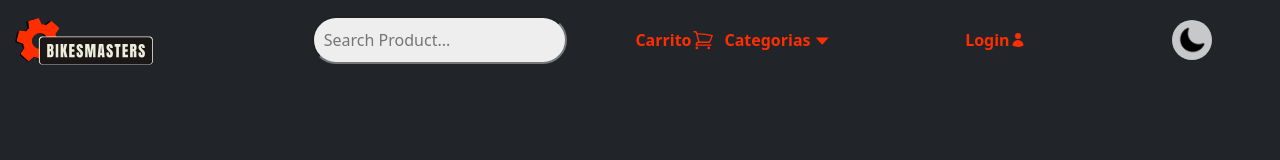
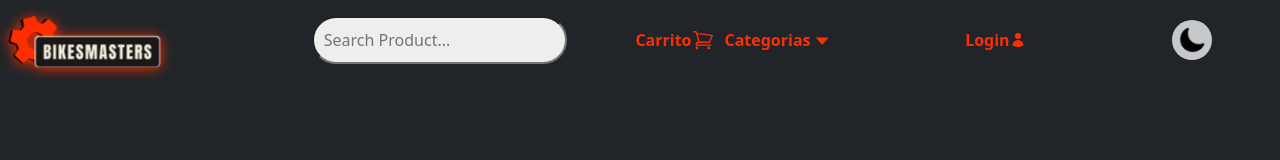
Before and after one commit to ROBERT-Gimenez/E-comerce_React, a React (Create React App) app: page / in a window 1280 px wide. Shown: the top 160 px of the page. Built offline with nearby package versions, Linux system fonts and the light colour scheme; no server answers.

Commit message:
animation added on products cards of home

```diff
--- a/src/App.css
+++ b/src/App.css
@@ -14,6 +14,10 @@ header .Logo{
   position: relative;
   right: 6%;
   cursor: pointer;
+}
+header .Logo:hover{
+  filter: drop-shadow(0px 1px 6px );
+  scale: 1.1;
 }
 .onLine{
   background-size: cover;
--- a/src/components/List/List.css
+++ b/src/components/List/List.css
@@ -33,6 +33,7 @@
 .container-col-card div .col{
     min-width: 14rem;
 }
+
 .body-card-product{
 
     max-height: 20rem;
@@ -46,6 +47,9 @@
     margin-right: 1px;
 
 
+}
+.body-card-product:hover{
+    box-shadow: 0px 1px 10px orangered;
 }
 .btns-products{
     position: absolute;
--- a/src/components/List/List.js
+++ b/src/components/List/List.js
@@ -76,11 +76,13 @@ export default function List() {
       { !loading  && ListStore.map((prod,idx) => (
         <motion.div
         key={idx}
-        custom={{delay : (idx + 1 ) * 0.2}}
+        custom={{delay : (idx + 1 ) * 0.1}}
         variants={container}
         initial="hidden"
         animate="visible"
         style={{display: "grid" , placeItems: "center"}}
+        whileHover={{ y:-20 , scale: 1, transition: { duration: 0.1 , delay:0 } }}
+        whileTap={{ y:-20 , scale: 1, transition: { duration: 0.1 , delay:0} }}
         >
         <Col key={idx}>
          <Card className='body-card-product' >
@@ -98,10 +100,7 @@ export default function List() {
                             Añadir
                            <MdOutlineAddShoppingCart/>
                         </button>
-               {/*  <Card.Text>
-                {prod.description.substring(0 ,40)}..
-                </Card.Text> */}
-              {/* <Link to={`/detalle?productId=${prod.id}`} className="btn btn-primary">View Detail</Link> */}
+
             </Card.Body>
             </Card>
         </Col>
```
